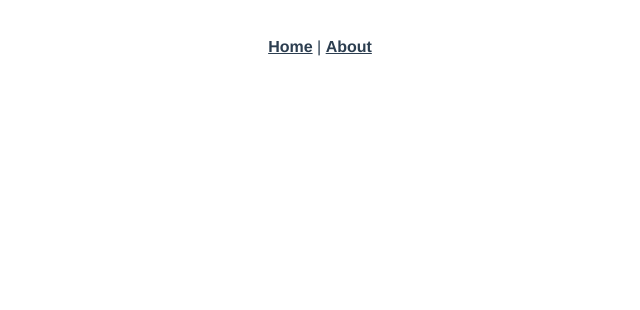
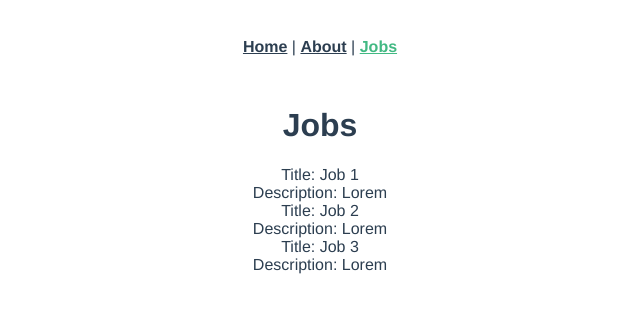
Before and after one commit to NNEUID/vue-three-router, a Vue app: page /jobs in a window 1280 px wide. Before the commit this address had no page. Shown: the top 310 px of the page, without its empty margins (320-960 px from the left). Built offline with nearby package versions, Linux system fonts and the light colour scheme.

Commit message:
jobs route and directory

```diff
--- a/src/App.vue
+++ b/src/App.vue
@@ -1,7 +1,8 @@
 <template>
   <nav>
     <router-link to="/">Home</router-link> |
-    <router-link :to="{ name: 'about'}">About</router-link>
+    <router-link :to="{ name: 'about'}">About</router-link> |
+    <router-link :to="{name: 'jobs'}">Jobs</router-link>
   </nav>
   <router-view/>
 </template>
--- a/src/router/index.js
+++ b/src/router/index.js
@@ -1,6 +1,7 @@
 import { createRouter, createWebHistory } from 'vue-router'
 import HomeView from '../views/HomeView.vue'
 import AboutView from '../views/AboutView.vue'
+import JobsView from '../views/Jobs.vue'
 
 const routes = [
   {
@@ -12,6 +13,11 @@ const routes = [
     path: '/about',
     name: 'about',
     component: AboutView
+  },
+  {
+    path: '/jobs',
+    name: 'jobs',
+    component: JobsView
   }
 ]
 
--- /dev/null
+++ b/src/views/Jobs.vue
@@ -0,0 +1,26 @@
+<template>
+  <h1>Jobs</h1>
+  <div v-for="job in jobs" :key="job.id">
+    <span>Title: {{ job.title }}</span> <br>
+    <span>Description: {{ job.description }}</span> <br>
+  </div>
+</template>
+
+<script>
+export default {
+  data() {
+    return {
+      jobs: [
+        { title: 'Job 1', id: 1, description: 'Lorem' },
+        { title: 'Job 2', id: 2, description: 'Lorem' },
+        { title: 'Job 3', id: 3, description: 'Lorem' },
+      ]
+    }
+
+  }
+}
+</script>
+
+<style>
+
+</style>
```
